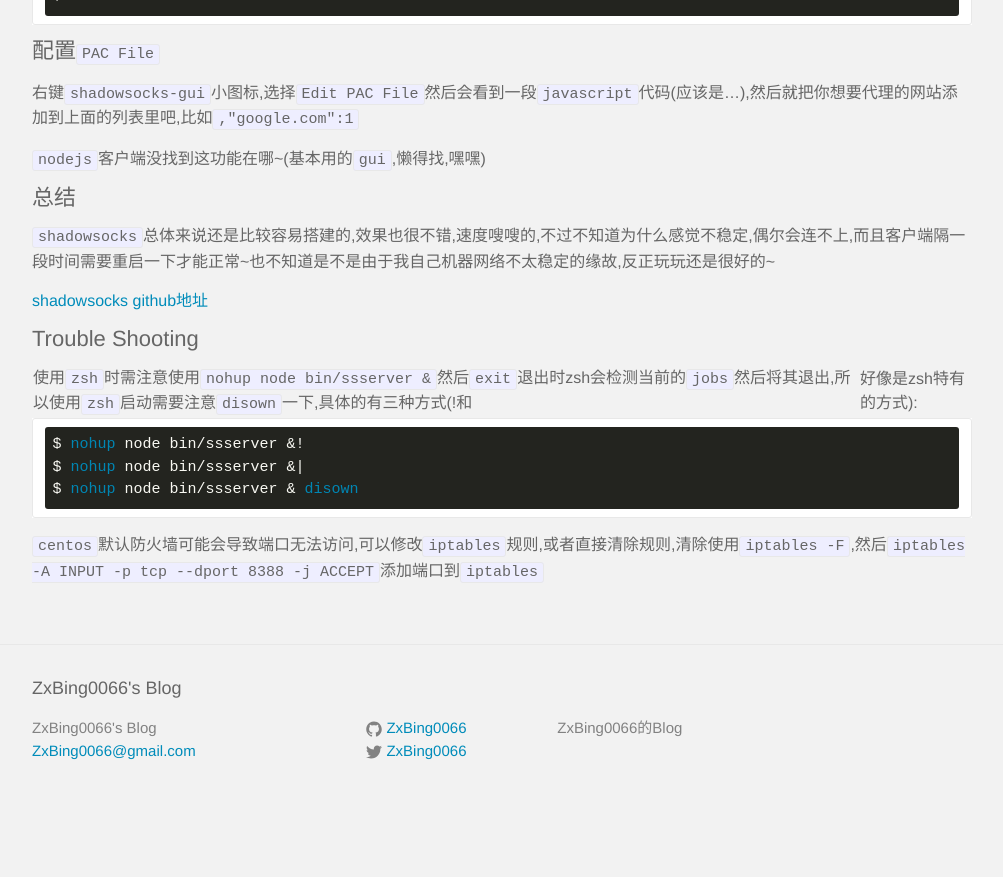
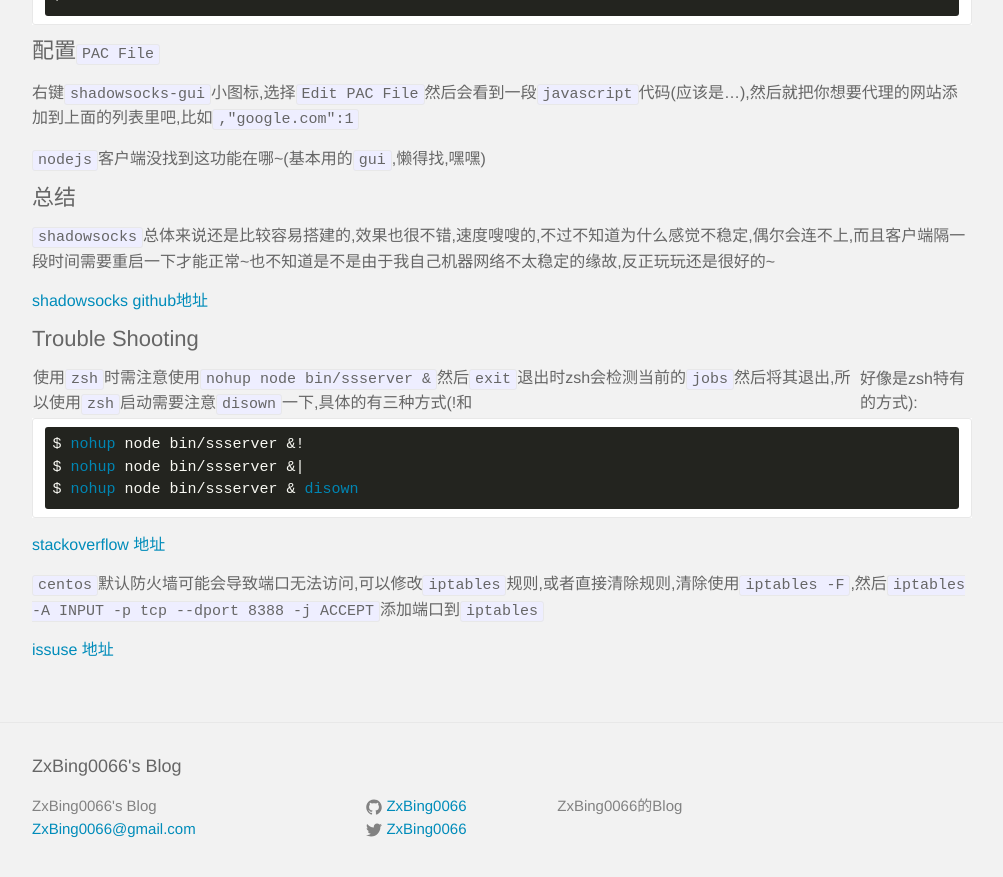
Before and after one commit to ZxBing0066/Blog, a Jekyll site: the page built from _posts/2014-12-06-shadowsocks.md, in a window 1280 px wide and 900 px high, scrolled down 2655 px. Shown: the top 877 px of the window, without its empty margins (138-1141 px from the left). Built offline with Jekyll 4.4.1, drawn with Linux system fonts in a browser that asks for light colours; comment, search, counter and statistics services are not loaded; before the commit the page ends 3477 px from its top, so only the background shows below that.

Commit message:
add trouble shoot address

````diff
--- a/_posts/2014-12-06-shadowsocks.md
+++ b/_posts/2014-12-06-shadowsocks.md
@@ -140,4 +140,8 @@
 $ nohup node bin/ssserver & disown
 ```
 
+[stackoverflow 地址](http://stackoverflow.com/questions/19302913/exit-zsh-but-leave-running-jobs-open)
+
 `centos`默认防火墙可能会导致端口无法访问,可以修改`iptables`规则,或者直接清除规则,清除使用`iptables -F`,然后`iptables -A INPUT -p tcp --dport 8388 -j ACCEPT`添加端口到`iptables`
+
+[issuse 地址](https://github.com/shadowsocks/shadowsocks/issues/133)
````
